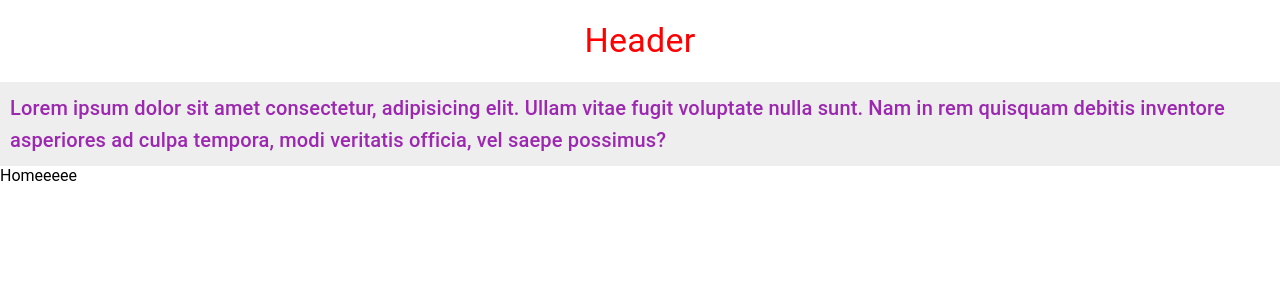
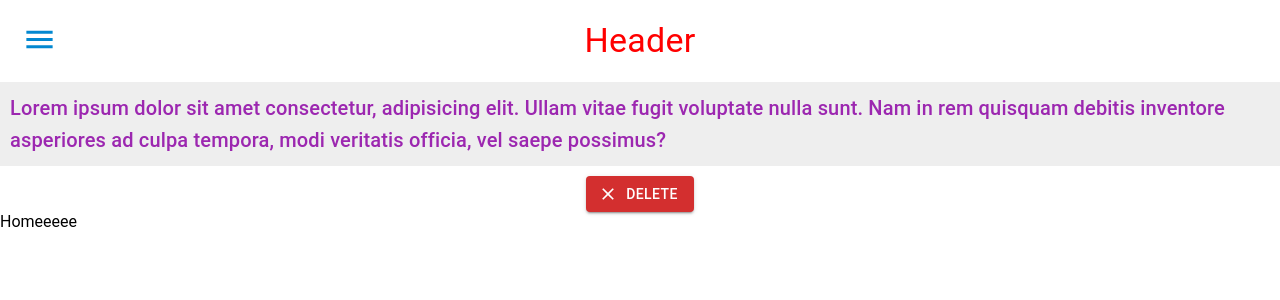
Before and after one commit to Abd0000/mui-toturial, a React (Create React App) app: page / in a window 1280 px wide. Shown: the top 300 px of the page. Built offline with nearby package versions, Linux system fonts and the light colour scheme.

Commit message:
learning how to use Button and IconButton elements and how to style them

```diff
--- a/src/pages/Root.jsx
+++ b/src/pages/Root.jsx
@@ -1,6 +1,9 @@
 import React from "react";
 import { Outlet } from "react-router-dom";
 import Typography from "@mui/material/Typography";
+import Button from "@mui/material/Button";
+import { ClearOutlined, MenuOutlined } from "@mui/icons-material";
+import { IconButton } from "@mui/material";
 
 const Root = () => {
   return (
@@ -11,12 +14,16 @@ const Root = () => {
         variant="h4"
         component={"p"}
       >
+        {/* using the IconButton component to create a button with icon */}
+        <IconButton size="large" sx={{position:"absolute" , top:"10px", left: "10px"}}>
+          <MenuOutlined color="info" fontSize="large" />
+        </IconButton>
         Header
       </Typography>
       {/* //using sx prop to style the typography component */}
       {/* using properties to style the typography like padding , width ,bgcolor and display */}
       <Typography
-        sx={{ p: "10px", width: "100%" }}
+        sx={{ p: "10px", width: "100%", ml: "20px auto", mr: "20px auto" }}
         p={"20px"}
         bgcolor={"grey.200"}
         display={"flex"}
@@ -30,6 +37,16 @@ const Root = () => {
         fugit voluptate nulla sunt. Nam in rem quisquam debitis inventore
         asperiores ad culpa tempora, modi veritatis officia, vel saepe possimus?
       </Typography>
+      {/* using button element and using the endIcont and StartIcon */}
+      <Button
+        variant="contained"
+        color="error"
+        sx={{ ml: "auto", mr: "auto", display: "flex", mt: "10px" }}
+        startIcon={<ClearOutlined />}
+      >
+        Delete
+      </Button>
+
       <Outlet />
     </div>
   );
```
